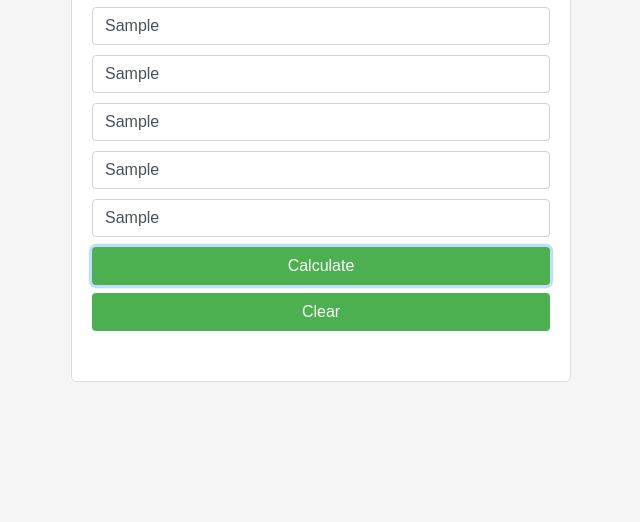
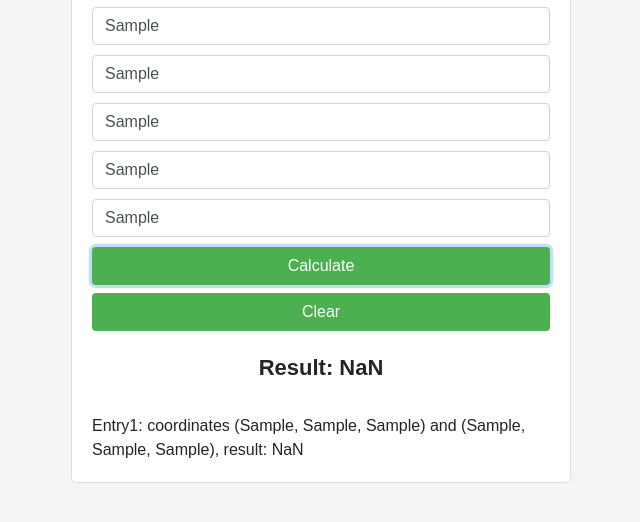
Before and after one commit to johame72/html-abs-widget, a website: page index.html in a window 1280 px wide. Both pictures are taken after typing "Sample", "Sample", "Sample", "Sample", "Sample", "Sample" into the empty fields and a click on the button "Calculate". Shown: the part 158-680 px from the top of the page, without its empty margins (319-959 px from the left). Drawn offline with nearby package versions, Linux system fonts and the light colour scheme.

Commit message:
Add files via upload

```diff
--- a/index.html
+++ b/index.html
@@ -28,7 +28,7 @@ font-weight: bold;
     text-align: center;
 }
 #log {
-margin-top: 30px;
+    margin-top: 30px; s
 }
 </style>
 </head>
@@ -59,18 +59,18 @@ var x2 = document.getElementById('x2').value;
     var y2 = document.getElementById('y2').value;
     var z2 = document.getElementById('z2').value;
     var result = Math.abs(x2 - x1) + Math.abs(y2 - y1) + Math.abs(z2 - z1);
-document.getElementById('result').innerHTML = 'Result: ' + result;
+    document.getElementById('result').textContent = 'Result: ' + result;
     log.push({ x1: x1, y1: y1, z1: z1, x2: x2, y2: y2, z2: z2, result: result });
     var logOutput = '';
-log.forEach((entry, index) => { logOutput += Entry ${index + 1}: coordinates (${entry.x1}, ${entry.y1}, ${entry.z1}) and (${entry.x2}, ${entry.y2}, ${entry.z2}), result: ${entry.result}<br>; });
+    log.forEach((entry, index) => { logOutput += 'Entry' + (index + 1) + ': coordinates (' + entry.x1 + ', ' + entry.y1 + ', ' + entry.z1 + ') and (' + entry.x2 + ', ' + entry.y2 + ', ' + entry.z2 + '), result: ' + entry.result + '<br>'; });
     document.getElementById('log').innerHTML = logOutput;
 }
 
 function clearForm(){
     document.getElementById('myForm').reset();
     log = [];
-    document.getElementById('log').innerHTML = '';
-    document.getElementById('result').innerHTML = '';
+    document.getElementById('log').textContent = '';
+    document.getElementById('result').textContent = '';
 }
 </script>
 </body>
```
Lines whose indentation alone changed are shown as unchanged.
